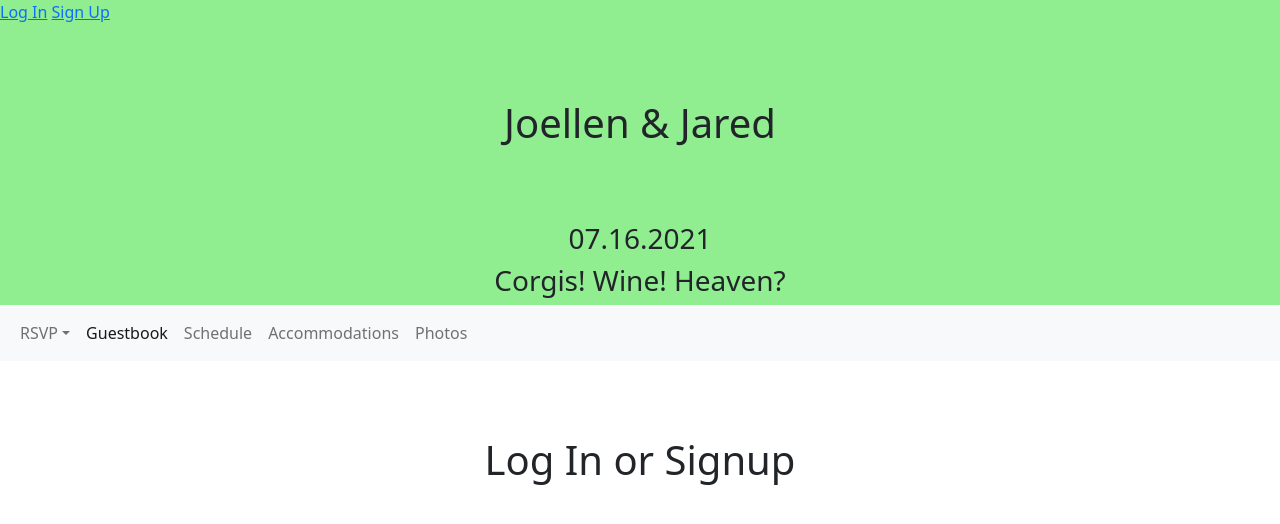
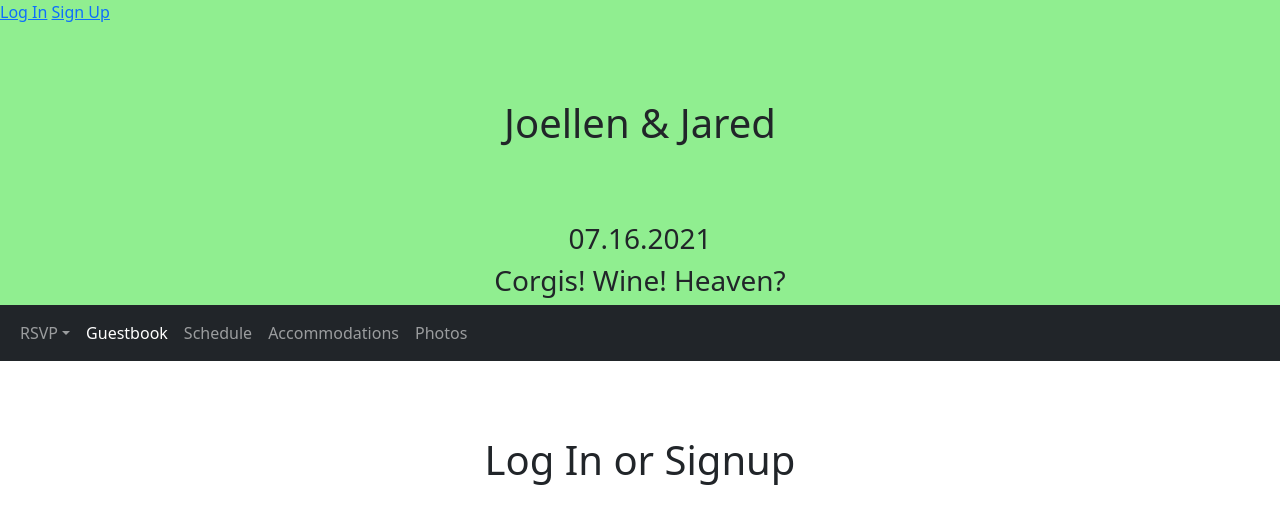
Before and after one commit to jstearne/wedding-capstone-project, a Django app: template main_app/templates/home.html in a window 1280 px wide. Shown: the top 524 px of the page. Run offline with Django 3.2, Linux system fonts and the light colour scheme; the template is opened without the code that fills it, so the values that code supplies are empty.

Commit message:
Trouble filling in 'gaps' in bootstrap design. Find out how to change background color of subnav...

```diff
--- a/main_app/templates/base.html
+++ b/main_app/templates/base.html
@@ -63,7 +63,7 @@
 <!--End Call To Action-->
 
 <!--SUBNAV: secondary link nav at bottom of first nav-->
-<nav class="navbar navbar-expand-sm navbar-light bg-light">
+<nav class="navbar navbar-expand-sm navbar-dark bg-dark">
     <div class="container-fluid">
     <!--Hamburger Menu-->
         <button class="navbar-toggler" type="button" data-bs-toggle="collapse" data-bs-target="#navbarTogglerDemo02" aria-controls="navbarTogglerDemo02" aria-expanded="false" aria-label="Toggle navigation">
```
